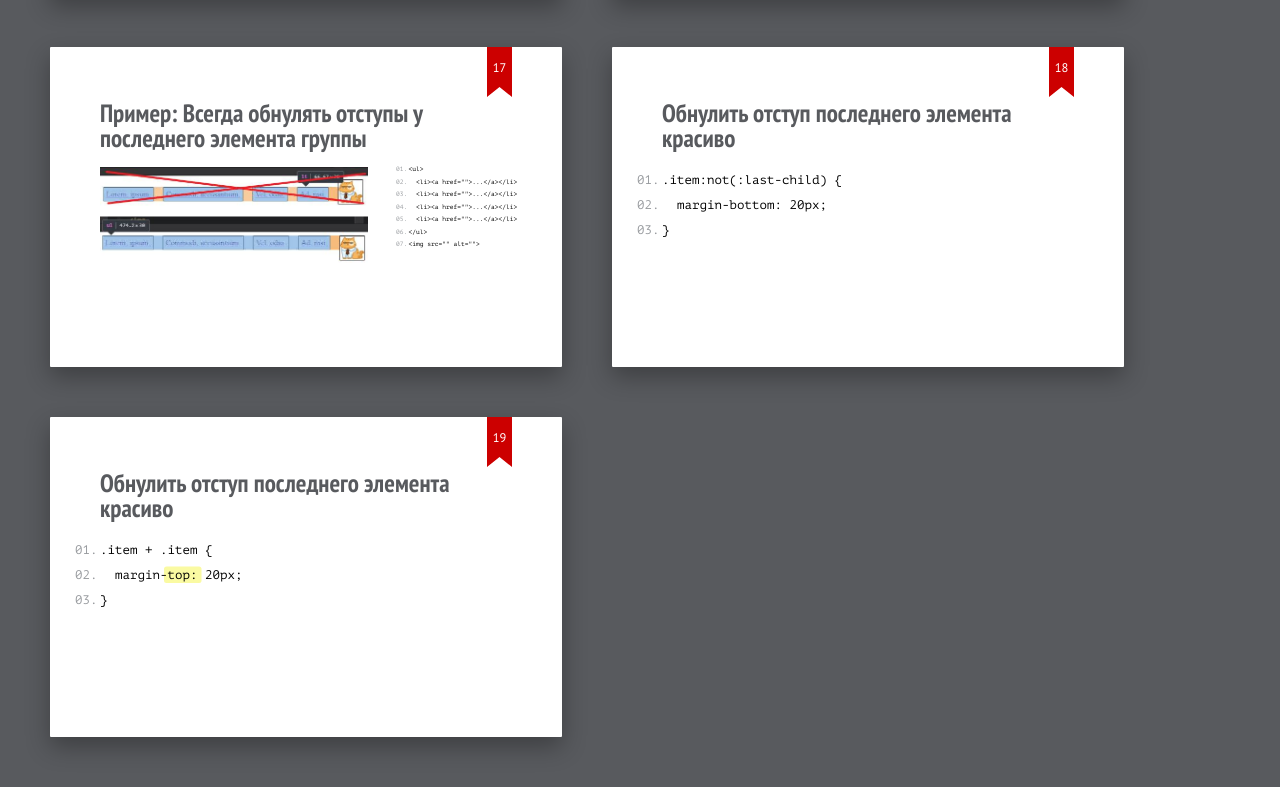
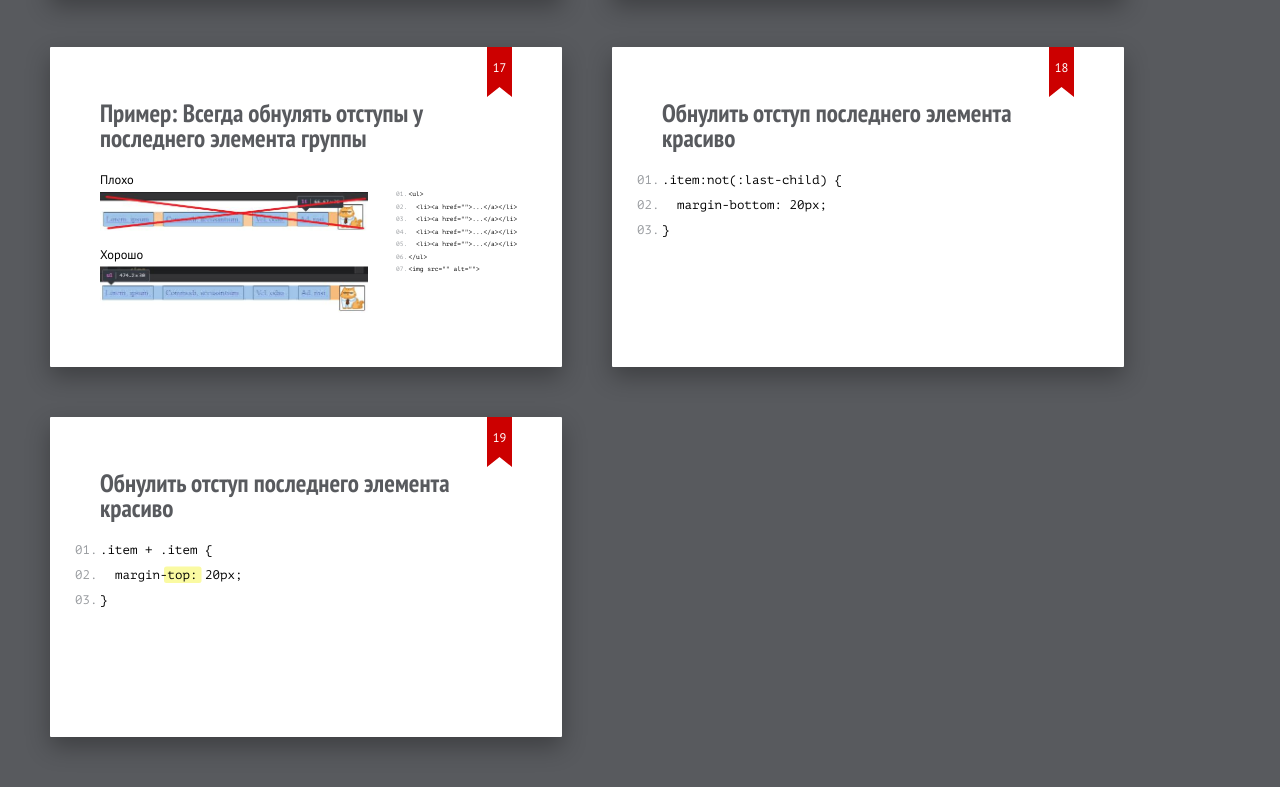
Before and after one commit to Bazai/css-margins-and-paddings, a plain HTML site: page index.html in a window 1280 px wide. Shown: the part 3087-3874 px from the top of the page. Drawn offline with Linux system fonts and the light colour scheme.

Commit message:
Fix navbar slide

```diff
--- a/index.html
+++ b/index.html
@@ -249,7 +249,9 @@
 	<section class="slide">
 		<h2>Пример: Всегда обнулять отступы у последнего элемента группы</h2>
 		<figure>
+      <h3>Плохо</h3>
 			<img src="pictures/6_navbar_wrong.jpeg" width="65%">
+      <h3>Хорошо</h3>
 			<img src="pictures/6_navbar_right.jpeg" width="65%">
 		</figure>
     <pre class="code-example place right">
@@ -262,9 +264,10 @@
       <code>&lt;img src=&quot;&quot; alt=&quot;&quot;&gt;</code>
     </pre>
     <style>
-      pre.code-example  {
+      pre.code-example.place.right  {
         font-size: 0.5em;
         width: 30%;
+        top: calc(50% + 4em);
       }
     </style>
 	</section>
```
